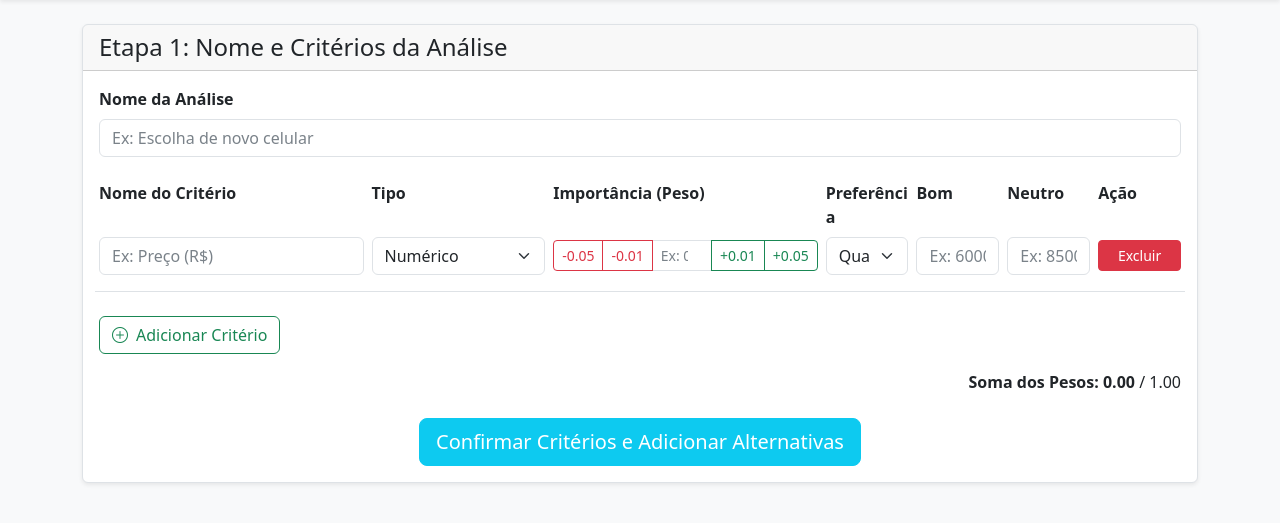
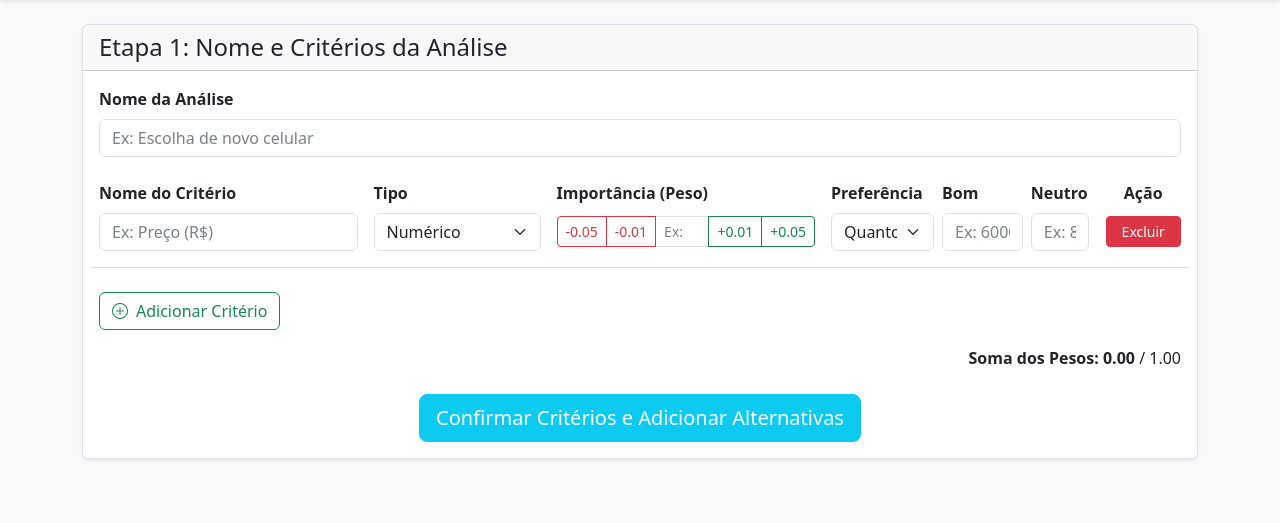
Before and after one commit to GianFadiga/mcda_web, a Django app: page /creator/ in a window 1280 px wide. Shown: the part 56-579 px from the top of the page. Run offline with Django 5.2, Linux system fonts and the light colour scheme; the visitor is signed in with stand-in values (Sample User, id 1); some libraries are stand-ins or nearby versions.

Commit message:
creator update

````diff
--- a/analyzer_app/analysis_utils.py
+++ b/analyzer_app/analysis_utils.py
@@ -61,7 +61,7 @@ class DataAnalyzer:
             is_data_row = any(first_line.upper().startswith(kw) for kw in config_keywords)
 
             header_option = None if is_data_row else 0
-            self.df = pd.read_csv(self.file_path, sep=separator, skipinitialspace=True, header=header_option, encoding='utf-8', errors='ignore')
+            self.df = pd.read_csv(self.file_path, sep=separator, skipinitialspace=True, header=header_option, encoding='utf-8', on_bad_lines='ignore')
 
             if is_data_row:
                 self.df.columns = [f'Coluna_{i+1}' for i in range(len(self.df.columns))]
--- a/analyzer_app/templates/analyzer/analysis_creator.html
+++ b/analyzer_app/templates/analyzer/analysis_creator.html
@@ -15,6 +15,7 @@
     <form method="post" id="analysis-creator-form">
         {% csrf_token %}
 
+        <!-- ETAPA 1: DEFINIR NOME E CRITÉRIOS -->
         <div id="step1-card" class="card shadow-sm mb-4">
             <div class="card-header"><h4 class="mb-0">Etapa 1: Nome e Critérios da Análise</h4></div>
             <div class="card-body">
@@ -23,20 +24,26 @@
                     <input type="text" name="analysis_name" id="analysis_name" class="form-control" placeholder="Ex: Escolha de novo celular" required>
                 </div>
 
-                <div class="row criterion-header fw-bold mb-2 d-none d-md-flex gx-2">
+                <!-- CABEÇALHO FIXO CORRIGIDO -->
+                <div class="row criterion-header fw-bold mb-2 d-none d-md-flex gx-3 align-items-center">
                     <div class="col-md-3">Nome do Critério</div>
                     <div class="col-md-2">Tipo</div>
                     <div class="col-md-3">Importância (Peso)</div>
-                    <div class="col-md-1 conditional-numeric-header">Preferência</div>
-                    <div class="col-md-1 conditional-numeric-header">Bom</div>
-                    <div class="col-md-1 conditional-numeric-header">Neutro</div>
-                    <div class="col-md-1">Ação</div>
+                    <div class="col-md-3 conditional-numeric-header">
+                        <div class="row gx-2">
+                            <div class="col-5">Preferência</div>
+                            <div class="col-4">Bom</div>
+                            <div class="col-3">Neutro</div>
+                        </div>
+                    </div>
+                    <div class="col-md-1 text-center">Ação</div>
                 </div>
 
                 {{ criteria_formset.management_form }}
                 <div id="criteria-forms-container">
                     {% for form in criteria_formset %}
-                    <div class="row criterion-form align-items-center mb-3 border-bottom pb-3 gx-2">
+                    <!-- LAYOUT DAS COLUNAS CORRIGIDO -->
+                    <div class="row criterion-form align-items-center mb-3 border-bottom pb-3 gx-3">
                         <div style="display:none;">{{ form.DELETE }}{{ form.string_values }}</div>
                         <div class="col-md-3">{{ form.name }}</div>
                         <div class="col-md-2">{{ form.criterion_type }}</div>
@@ -49,13 +56,17 @@
                                 <button type="button" class="btn btn-outline-success btn-sm weight-step-btn" data-step="0.05">+0.05</button>
                             </div>
                         </div>
-                        <div class="col-md-1 conditional-numeric">{{ form.proportionality }}</div>
-                        <div class="col-md-1 conditional-numeric">{{ form.good_value }}</div>
-                        <div class="col-md-1 conditional-numeric">{{ form.neutral_value }}</div>
-                        <div class="col-md-1 conditional-string" style="display: none;">
-                            <button type="button" class="btn btn-outline-info btn-sm w-100 open-string-modal-btn" data-bs-toggle="modal" data-bs-target="#stringValuesModal">
-                                Definir Valores
-                            </button>
+                        <div class="col-md-3">
+                            <div class="row gx-2 conditional-numeric">
+                                <div class="col-5">{{ form.proportionality }}</div>
+                                <div class="col-4">{{ form.good_value }}</div>
+                                <div class="col-3">{{ form.neutral_value }}</div>
+                            </div>
+                            <div class="conditional-string" style="display: none;">
+                                <button type="button" class="btn btn-outline-info btn-sm w-100 open-string-modal-btn" data-bs-toggle="modal" data-bs-target="#stringValuesModal">
+                                    Definir Valores
+                                </button>
+                            </div>
                         </div>
                         <div class="col-md-1">
                             <button type="button" class="btn btn-danger btn-sm delete-criterion-btn w-100">Excluir</button>
@@ -69,72 +80,47 @@
             </div>
         </div>
 
-        </form>
+        <div id="step2-card" class="card shadow-sm d-none">
+            <div class="card-header"><h4 class="mb-0">Etapa 2: Adicione as Alternativas</h4></div>
+            <div class="card-body">
+                <div class="table-responsive">
+                    <table class="table table-bordered">
+                        <thead id="alternatives-table-header"></thead>
+                        <tbody id="alternatives-forms-container"></tbody>
+                    </table>
+                </div>
+                <button type="button" id="add-alternative-btn" class="btn btn-outline-success mt-2"><i class="bi bi-plus-circle me-2"></i>Adicionar Alternativa</button>
+                <div class="d-grid gap-2 d-md-flex justify-content-md-end mt-4">
+                    <button type="submit" name="action" value="download" class="btn btn-secondary">Baixar CSV Completo</button>
+                    <button type="submit" name="action" value="analyze" class="btn btn-primary">Analisar Agora</button>
+                </div>
+            </div>
+        </div>
+    </form>
 </div>
 
+<!-- MODAL E TEMPLATES (sem alterações) -->
 <div class="modal fade" id="stringValuesModal" tabindex="-1" aria-hidden="true">
-    <div class="modal-dialog modal-lg">
-        <div class="modal-content">
-            <div class="modal-header"><h5 class="modal-title">Definir Valores para: <span id="modalCriterionName"></span></h5><button type="button" class="btn-close" data-bs-dismiss="modal"></button></div>
-            <div class="modal-body">
-                <p class="text-muted small">Defina aqui os valores de texto possíveis para este critério e o quão desejável cada um é. Estes valores aparecerão no dropdown da Etapa 2.</p>
-                <div id="string-values-container"></div>
-                <button type="button" id="add-string-value-btn" class="btn btn-outline-success mt-2 btn-sm"><i class="bi bi-plus-circle"></i> Adicionar Valor</button>
-            </div>
-            <div class="modal-footer"><button type="button" class="btn btn-secondary" data-bs-dismiss="modal">Cancelar</button><button type="button" id="save-string-values-btn" class="btn btn-primary">Salvar Valores</button></div>
-        </div>
-    </div>
+    <div class="modal-dialog modal-lg"><div class="modal-content"><div class="modal-header"><h5 class="modal-title">Definir Valores para: <span id="modalCriterionName"></span></h5><button type="button" class="btn-close" data-bs-dismiss="modal"></button></div><div class="modal-body"><p class="text-muted small">Defina aqui os valores de texto possíveis para este critério e o quão desejável cada um é.</p><div id="string-values-container"></div><button type="button" id="add-string-value-btn" class="btn btn-outline-success mt-2 btn-sm"><i class="bi bi-plus-circle"></i> Adicionar Valor</button></div><div class="modal-footer"><button type="button" class="btn btn-secondary" data-bs-dismiss="modal">Cancelar</button><button type="button" id="save-string-values-btn" class="btn btn-primary">Salvar Valores</button></div></div></div>
 </div>
-
 <template id="criterion-form-template">
-    <div class="row criterion-form align-items-center mb-3 border-bottom pb-3 gx-2">
+    <div class="row criterion-form align-items-center mb-3 border-bottom pb-3 gx-3">
         <div style="display:none;">{{ criteria_formset.empty_form.DELETE }}{{ criteria_formset.empty_form.string_values }}</div>
         <div class="col-md-3">{{ criteria_formset.empty_form.name }}</div>
         <div class="col-md-2">{{ criteria_formset.empty_form.criterion_type }}</div>
-        <div class="col-md-2">
-            <div class="input-group">
-                <button type="button" class="btn btn-outline-danger btn-sm weight-step-btn" data-step="-0.05">-0.05</button>
-                <button type="button" class="btn btn-outline-danger btn-sm weight-step-btn" data-step="-0.01">-0.01</button>
-                {% render_field criteria_formset.empty_form.weight class="form-control form-control-sm text-center" %}
-                <button type="button" class="btn btn-outline-success btn-sm weight-step-btn" data-step="0.01">+0.01</button>
-                <button type="button" class="btn btn-outline-success btn-sm weight-step-btn" data-step="0.05">+0.05</button>
-            </div>
-        </div>
-        <div class="col-md-4">
-             <div class="row gx-2 conditional-numeric">
-                <div class="col-6">{{ criteria_formset.empty_form.proportionality }}</div>
-                <div class="col-3">{{ criteria_formset.empty_form.good_value }}</div>
-                <div class="col-3">{{ criteria_formset.empty_form.neutral_value }}</div>
-            </div>
-            <div class="conditional-string" style="display: none;">
-                <button type="button" class="btn btn-outline-info btn-sm w-100 open-string-modal-btn" data-bs-toggle="modal" data-bs-target="#stringValuesModal">Definir Valores de Texto</button>
-            </div>
-        </div>
-        <div class="col-md-1">
-            <button type="button" class="btn btn-danger btn-sm delete-criterion-btn w-100">Excluir</button>
-        </div>
+        <div class="col-md-3"><div class="input-group"><button type="button" class="btn btn-outline-danger btn-sm weight-step-btn" data-step="-0.05">-0.05</button><button type="button" class="btn btn-outline-danger btn-sm weight-step-btn" data-step="-0.01">-0.01</button>{% render_field criteria_formset.empty_form.weight class="form-control form-control-sm text-center" %}<button type="button" class="btn btn-outline-success btn-sm weight-step-btn" data-step="0.01">+0.01</button><button type="button" class="btn btn-outline-success btn-sm weight-step-btn" data-step="0.05">+0.05</button></div></div>
+        <div class="col-md-3"><div class="row gx-2 conditional-numeric"><div class="col-5">{{ criteria_formset.empty_form.proportionality }}</div><div class="col-4">{{ criteria_formset.empty_form.good_value }}</div><div class="col-3">{{ criteria_formset.empty_form.neutral_value }}</div></div><div class="conditional-string" style="display: none;"><button type="button" class="btn btn-outline-info btn-sm w-100 open-string-modal-btn" data-bs-toggle="modal" data-bs-target="#stringValuesModal">Definir Valores</button></div></div>
+        <div class="col-md-1"><button type="button" class="btn btn-danger btn-sm delete-criterion-btn w-100">Excluir</button></div>
     </div>
 </template>
 <template id="alternative-form-template"></template>
 <template id="string-value-row-template">
-    <div class="row gx-2 mb-2 string-value-row align-items-center">
-        <div class="col-5"><input type="text" class="form-control string-value-input" placeholder="Valor do Texto (Ex: Vermelho)"></div>
-        <div class="col-5">
-            <select class="form-select string-level-select">
-                <option value="super_desejavel">Super Desejável</option>
-                <option value="desejavel" selected>Desejável</option>
-                <option value="aceitavel">Aceitável</option>
-                <option value="nao_desejavel">Não Desejável</option>
-            </select>
-        </div>
-        <div class="col-2"><button type="button" class="btn btn-danger btn-sm w-100 delete-string-value-btn">Excluir</button></div>
-    </div>
+    <div class="row gx-2 mb-2 string-value-row align-items-center"><div class="col-5"><input type="text" class="form-control string-value-input" placeholder="Valor do Texto (Ex: Vermelho)"></div><div class="col-5"><select class="form-select string-level-select"><option value="super_desejavel">Super Desejável</option><option value="desejavel" selected>Desejável</option><option value="aceitavel">Aceitável</option><option value="nao_desejavel">Não Desejável</option></select></div><div class="col-2"><button type="button" class="btn btn-danger btn-sm w-100 delete-string-value-btn">Excluir</button></div></div>
 </template>
-
 
 <script>
 document.addEventListener('DOMContentLoaded', function () {
-    // I. REFERÊNCIAS AOS ELEMENTOS DO DOM
+    // I. REFERÊNCIAS E VARIÁVEIS
     const mainForm = document.getElementById('analysis-creator-form');
     const step1Card = document.getElementById('step1-card');
     const step2Card = document.getElementById('step2-card');
@@ -142,7 +128,6 @@ document.addEventListener('DOMContentLoaded', function () {
     const criterionTemplate = document.getElementById('criterion-form-template');
     const totalFormsInput = document.querySelector('#id_criteria-TOTAL_FORMS');
     const totalWeightDisplay = document.getElementById('total-weight-display');
-    const headerNumeric = document.querySelector('.criterion-header .conditional-numeric-header');
     const alternativesHeader = document.getElementById('alternatives-table-header');
     const alternativesContainer = document.getElementById('alternatives-forms-container');
     const alternativeTemplate = document.getElementById('alternative-form-template');
@@ -154,10 +139,7 @@ document.addEventListener('DOMContentLoaded', function () {
     let activeCriterionForm = null;
     let alternativeCounter = 0;
 
-    // ===================================================================
-    //  II. FUNÇÕES DE MANIPULAÇÃO
-    // ===================================================================
-
+    // II. FUNÇÕES
     function updateAllFormsVisibility() {
         let showNumericHeader = false;
         criteriaContainer.querySelectorAll('.criterion-form').forEach(form => {
@@ -165,7 +147,6 @@ document.addEventListener('DOMContentLoaded', function () {
             const numericGroup = form.querySelector('.conditional-numeric');
             const stringGroup = form.querySelector('.conditional-string');
             const isDeleted = form.querySelector('input[type="checkbox"][name$="-DELETE"]')?.checked;
-
             if (select && !isDeleted && form.style.display !== 'none') {
                 const isNumeric = select.value === 'number';
                 const isString = select.value === 'string';
@@ -174,9 +155,10 @@ document.addEventListener('DOMContentLoaded', function () {
                 if (isNumeric) showNumericHeader = true;
             }
         });
-        if (headerNumeric) headerNumeric.style.display = showNumericHeader ? '' : 'none';
+        document.querySelectorAll('.conditional-numeric-header').forEach(el => {
+            el.style.display = showNumericHeader ? '' : 'none';
+        });
     }
-
     function updateTotalWeight() {
         let totalWeight = 0;
         criteriaContainer.querySelectorAll('.criterion-form').forEach(form => {
@@ -189,7 +171,6 @@ document.addEventListener('DOMContentLoaded', function () {
         totalWeightDisplay.textContent = totalWeight.toFixed(2);
         totalWeightDisplay.classList.toggle('text-danger', totalWeight > 1.0);
     }
-
     function addCriterionForm() {
         let formNum = parseInt(totalFormsInput.value);
         const newFormHTML = criterionTemplate.innerHTML.replace(/__prefix__/g, formNum);
@@ -201,7 +182,6 @@ document.addEventListener('DOMContentLoaded', function () {
         updateAllFormsVisibility();
         updateTotalWeight();
     }
-
     function openStringModal(button) {
         activeCriterionForm = button.closest('.criterion-form');
         const criterionName = activeCriterionForm.querySelector('input[name$="-name"]').value || "[Critério sem nome]";
@@ -214,26 +194,20 @@ document.addEventListener('DOMContentLoaded', function () {
                 values.forEach(item => addStringValueRow(item.value, item.level));
             } catch (e) { console.error("Erro ao ler JSON:", e); }
         }
-        if (stringValuesContainer.children.length === 0) {
-            addStringValueRow();
-        }
+        if (stringValuesContainer.children.length === 0) { addStringValueRow(); }
     }
-
     function addStringValueRow(value = '', level = 'desejavel') {
         const newRow = stringValueTemplate.content.cloneNode(true);
         newRow.querySelector('.string-value-input').value = value;
         newRow.querySelector('.string-level-select').value = level;
         stringValuesContainer.appendChild(newRow);
     }
-
     function saveStringValues() {
         const values = [];
         stringValuesContainer.querySelectorAll('.string-value-row').forEach(row => {
             const value = row.querySelector('.string-value-input').value.trim();
             const level = row.querySelector('.string-level-select').value;
-            if (value) {
-                values.push({ value, level });
-            }
+            if (value) { values.push({ value, level }); }
         });
         if (activeCriterionForm) {
             const hiddenInput = activeCriterionForm.querySelector('input[name$="-string_values"]');
@@ -241,14 +215,9 @@ document.addEventListener('DOMContentLoaded', function () {
         }
         stringModal.hide();
     }
-
     function proceedToStep2() {
-        if (!document.getElementById('analysis_name').value.trim()) {
-            alert('Por favor, dê um nome para a análise.'); return;
-        }
-        if (parseFloat(totalWeightDisplay.textContent) > 1.0) {
-            alert('A soma dos pesos não pode ser maior que 1.0.'); return;
-        }
+        if (!document.getElementById('analysis_name').value.trim()) { alert('Por favor, dê um nome para a análise.'); return; }
+        if (parseFloat(totalWeightDisplay.textContent) > 1.0) { alert('A soma dos pesos não pode ser maior que 1.0.'); return; }
         step1Card.querySelectorAll('input, select, button').forEach(el => { el.disabled = true; });
         let headerHTML = '<tr><th style="width: 20%;">Nome da Alternativa</th>';
         let templateRowHTML = '<td><input type="text" name="alternative-0-name" class="form-control" required></td>';
@@ -262,11 +231,9 @@ document.addEventListener('DOMContentLoaded', function () {
                 headerHTML += `<th>${critName}</th>`;
                 const critType = form.querySelector('select[name$="-criterion_type"]').value;
                 const fieldName = `alternative-0-crit-${formIndex}`;
-                if (critType === 'number') {
-                    templateRowHTML += `<td><input type="number" step="any" name="${fieldName}" class="form-control"></td>`;
-                } else if (critType === 'boolean') {
-                    templateRowHTML += `<td><select name="${fieldName}" class="form-select"><option value="TRUE">Sim</option><option value="FALSE" selected>Não</option></select></td>`;
-                } else if (critType === 'string') {
+                if (critType === 'number') { templateRowHTML += `<td><input type="number" step="any" name="${fieldName}" class="form-control"></td>`; }
+                else if (critType === 'boolean') { templateRowHTML += `<td><select name="${fieldName}" class="form-select"><option value="TRUE">Sim</option><option value="FALSE" selected>Não</option></select></td>`; }
+                else if (critType === 'string') {
                     const hiddenInput = form.querySelector('input[name$="-string_values"]');
                     let hasValues = false;
                     if (hiddenInput && hiddenInput.value) {
@@ -281,9 +248,7 @@ document.addEventListener('DOMContentLoaded', function () {
                             }
                         } catch (e) { console.error("JSON inválido para dropdown:", e); }
                     }
-                    if (!hasValues) {
-                        templateRowHTML += `<td><input type="text" name="${fieldName}" class="form-control" placeholder="Texto livre"></td>`;
-                    }
+                    if (!hasValues) { templateRowHTML += `<td><input type="text" name="${fieldName}" class="form-control" placeholder="Texto livre"></td>`; }
                 }
             }
         });
@@ -294,26 +259,22 @@ document.addEventListener('DOMContentLoaded', function () {
         step2Card.classList.remove('d-none');
         document.getElementById('add-alternative-btn').click();
     }
-
     function addAlternativeForm() {
         const templateHTML = alternativeTemplate.innerHTML.replace(/-0-/g, `-${alternativeCounter}-`);
         alternativesContainer.insertAdjacentHTML('beforeend', templateHTML);
         alternativeCounter++;
     }
 
-    // ===================================================================
-    //  III. EVENT LISTENERS PRINCIPAIS
-    // ===================================================================
-    mainForm.addEventListener('click', (event) => {
+    // III. EVENT LISTENERS
+    document.body.addEventListener('click', function(event) {
         const target = event.target;
-        const targetId = target.id;
-        const targetClassList = target.classList;
-
-        if (targetId === 'add-criterion-btn') addCriterionForm();
-        else if (targetId === 'proceed-to-step2-btn') proceedToStep2();
-        else if (targetId === 'add-alternative-btn') addAlternativeForm();
-        else if (target.closest('.open-string-modal-btn')) openStringModal(target);
-        else if (target.closest('.delete-criterion-btn')) {
+        if (target.id === 'add-criterion-btn') { addCriterionForm(); }
+        else if (target.id === 'proceed-to-step2-btn') { proceedToStep2(); }
+        else if (target.id === 'add-alternative-btn') { addAlternativeForm(); }
+        else if (target.id === 'add-string-value-btn') { addStringValueRow(); }
+        else if (target.id === 'save-string-values-btn') { saveStringValues(); }
+        else if (target.classList.contains('open-string-modal-btn')) { openStringModal(target); }
+        else if (target.classList.contains('delete-criterion-btn')) {
             const form = target.closest('.criterion-form');
             const deleteCheckbox = form.querySelector('input[type="checkbox"][name$="-DELETE"]');
             if (deleteCheckbox) {
@@ -323,8 +284,9 @@ document.addEventListener('DOMContentLoaded', function () {
                 updateAllFormsVisibility();
             }
         }
-        else if (target.closest('.delete-alternative-btn')) target.closest('tr').remove();
-        else if (target.closest('.weight-step-btn')) {
+        else if (target.classList.contains('delete-alternative-btn')) { target.closest('tr').remove(); }
+        else if (target.classList.contains('delete-string-value-btn')) { target.closest('.string-value-row').remove(); }
+        else if (target.classList.contains('weight-step-btn')) {
             const step = parseFloat(target.dataset.step);
             const numberInput = target.closest('.input-group').querySelector('input[type="number"]');
             let currentValue = parseFloat(numberInput.value) || 0;
@@ -334,22 +296,21 @@ document.addEventListener('DOMContentLoaded', function () {
         }
     });
 
-    stringModalElement.addEventListener('click', (event) => {
-        if(event.target.id === 'add-string-value-btn') addStringValueRow();
-        if(event.target.id === 'save-string-values-btn') saveStringValues();
-        if(event.target.matches('.delete-string-value-btn')) event.target.closest('.string-value-row').remove();
+    mainForm.addEventListener('change', function(event) {
+        if (event.target.matches('select[name$="-criterion_type"]')) {
+            updateAllFormsVisibility();
+        }
     });
-
-    mainForm.addEventListener('change', (event) => {
-        if (event.target.matches('select[name$="-criterion_type"]')) updateAllFormsVisibility();
+    mainForm.addEventListener('input', function(event) {
+        if (event.target.matches('input[name$="-weight"]')) {
+            updateTotalWeight();
+        }
     });
-
-    mainForm.addEventListener('input', (event) => {
-        if (event.target.matches('input[name$="-weight"]')) updateTotalWeight();
-    });
-
-    mainForm.addEventListener('submit', () => {
-        step1Card.querySelectorAll('input, select, button').forEach(el => { el.disabled = false; });
+    mainForm.addEventListener('submit', function() {
+        // CORREÇÃO: Habilita apenas INPUTS e SELECTS, mantendo botões desabilitados
+        step1Card.querySelectorAll('input, select').forEach(el => {
+            el.disabled = false;
+        });
     });
 
     // IV. INICIALIZAÇÃO
@@ -358,3 +319,10 @@ document.addEventListener('DOMContentLoaded', function () {
 });
 </script>
 {% endblock %}
+```
+
+---
+
+Com esta atualização, a sua interface deve ficar mais espaçada e clara, e o bug do botão "Confirmar Critérios" será resolvido.
+
+**Depois que você confirmar que a interface está como você quer**, nós partiremos para o **Passo 2**, que é substituir o `analysis_utils.py` pela versão final para corrigir o erro `out-of-bound
````
